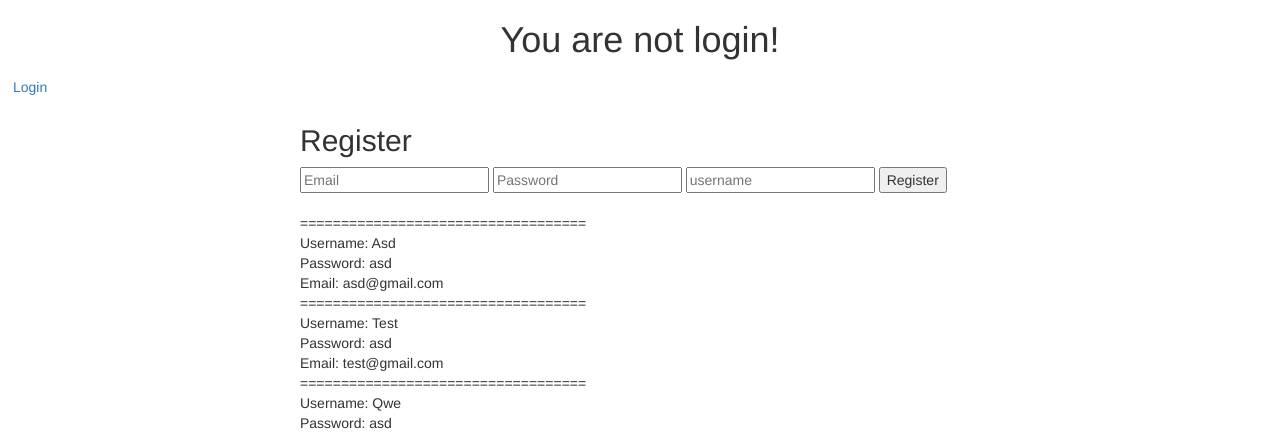
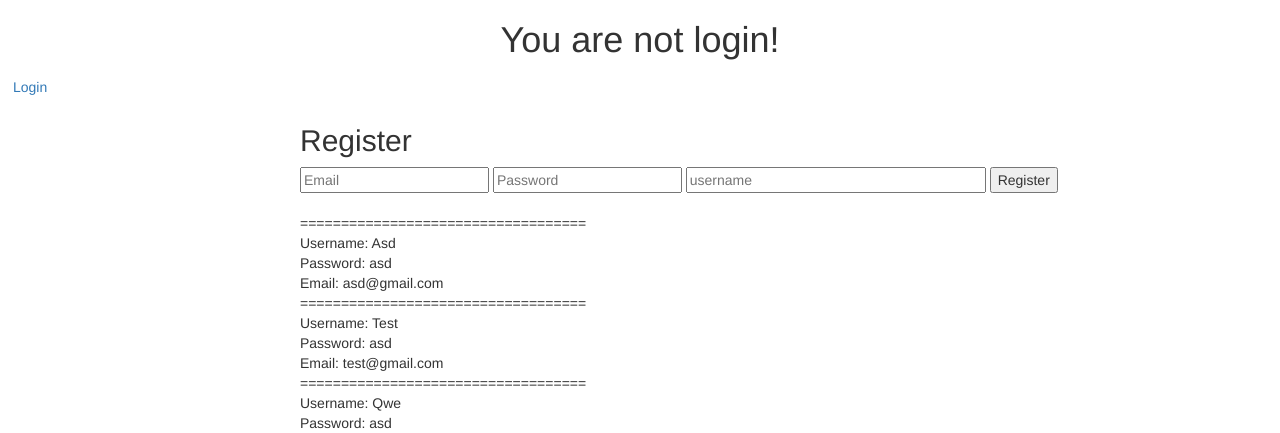
Before and after one commit to bluecrypt47/XSS-Cookie, a PHP site: page / in a window 1280 px wide. Shown: the top 433 px of the page. Run offline with PHP 8.4, Linux system fonts and the light colour scheme; data comes from the database, SQL or seed files in the repository.

Commit message:
example code

```diff
--- a/index.php
+++ b/index.php
@@ -58,7 +58,7 @@
 
             <input type="password" name="password" placeholder="Password" value="" required />
 
-            <input type="text" name="username" placeholder="username" value="" required>
+            <input type="text" name="username" placeholder="username" value="" required style="width: 300px;">
 
             <input type="submit" name="register" value="Register" />
 
```
Also changed, not shown: img/1.png (added), img/2.png (added), img/3.png (added), readme.md.
